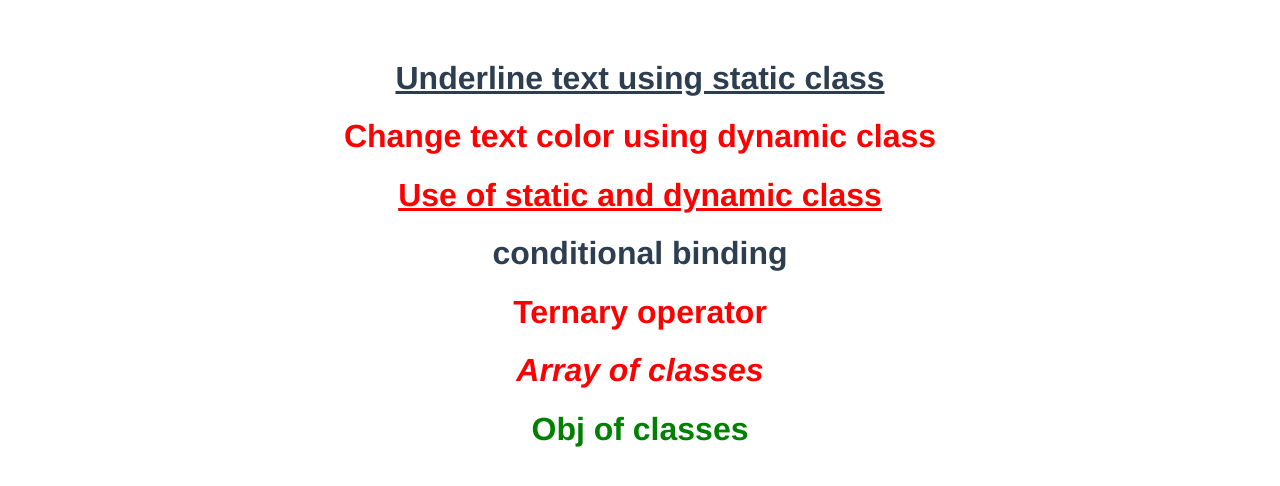
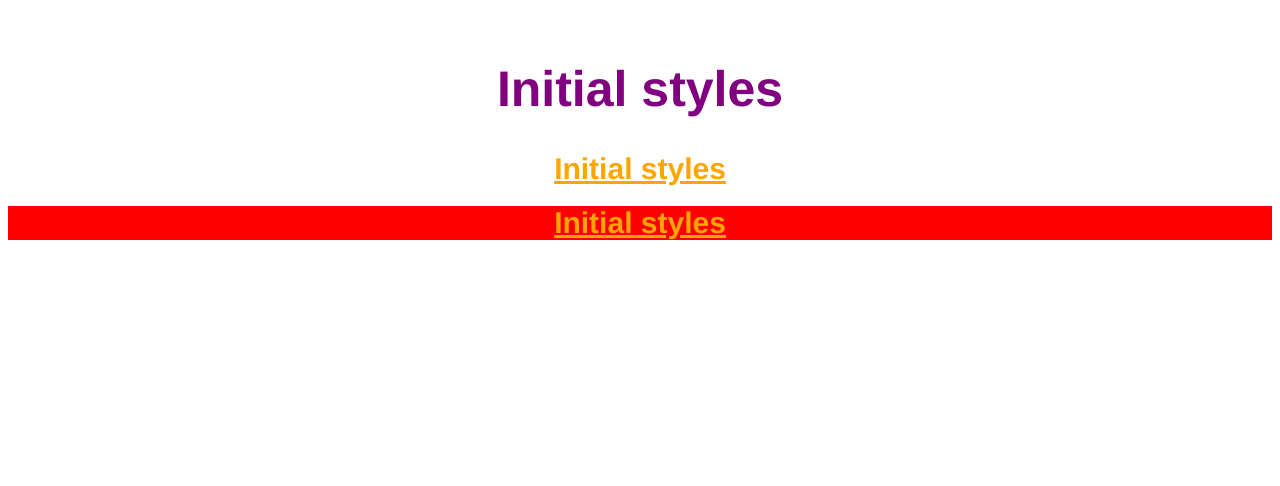
Before and after one commit to Omnish007/Vue-JS, a Vue app: page / in a window 1280 px wide. Shown: the top 486 px of the page. Built offline with nearby package versions, Linux system fonts and the light colour scheme.

Commit message:
binding styles

```diff
--- a/src/App.vue
+++ b/src/App.vue
@@ -3,9 +3,15 @@ export default {
   name: "App",
   data() {
     return {
-      status: "danger",
-      isPromoted: false,
-      isSoldOut: true,
+      highlight: "purple",
+      headerStyles: {
+        color: "orange",
+        fontSize: "30px",
+        textDecoration: "underline",
+      },
+      bgStyle: {
+        "background-color": "red",
+      },
     };
   },
 };
@@ -14,32 +20,14 @@ export default {
 
 
 <template>
-  <h1 class="underline">Underline text using static class</h1>
-  <h1 v-bind:class="status">Change text color using dynamic class</h1>
+  <!-- it also allows camel case in styles like "font-size" and fontSize -->
+  <h1 v-bind:style="{ color: highlight, fontSize: '50px' }">Initial styles</h1>
 
-  <!-- we can use binded class and static class also -->
-  <h1 v-bind:class="status" class="underline">
-    Use of static and dynamic class
-  </h1>
+  <!-- pass classes object -->
+  <h1 v-bind:style="headerStyles">Initial styles</h1>
 
-  <!-- conditional binding  -->
-  <h1 v-bind:class="isPromoted && 'promotede'">conditional binding</h1>
-
-  <!-- ternary operators -->
-  <h1 v-bind:class="isSoldOut ? 'sold-out' : 'new'">Ternary operator</h1>
-
-  <!-- binding with  array of classes -->
-  <h1 v-bind:class="['sold-out', 'promoted']">Array of classes</h1>
-
-  <!-- binding with  object of classes -->
-  <h1
-    v-bind:class="{
-      'sold-out': isPromoted,
-      new: isSoldOut,
-    }"
-  >
-    Obj of classes
-  </h1>
+  <!-- pass classes array -->
+  <h1 v-bind:style="[headerStyles, bgStyle]">Initial styles</h1>
 </template>
 
 <style>
@@ -51,24 +39,4 @@ export default {
   color: #2c3e50;
   margin-top: 60px;
 }
-
-.underline {
-  text-decoration: underline;
-}
-
-.danger {
-  color: red;
-}
-
-.promoted {
-  font-style: italic;
-}
-
-.new {
-  color: green;
-}
-
-.sold-out {
-  color: red;
-}
 </style>
```
